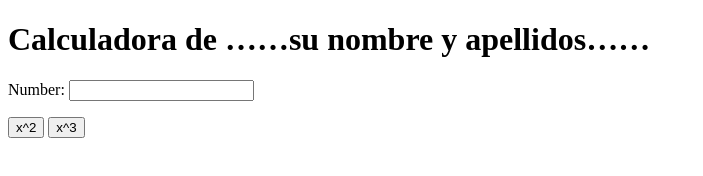
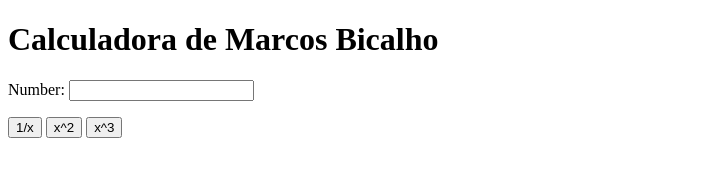
Before and after one commit to MarcosBicalho/my_calculator_2, a plain HTML site: page index.html in a window 1280 px wide. Shown: the whole page, without its empty margins (0-703 px from the left). Drawn offline with Linux system fonts and the light colour scheme.

Commit message:
1/x button

```diff
--- a/index.html
+++ b/index.html
@@ -5,10 +5,11 @@
 		<meta charset="utf-8">
 	</head>
 	<body>
-		<h1>Calculadora de ……su nombre y apellidos……</h1>
+		<h1>Calculadora de Marcos Bicalho</h1>
 		Number:
 		<input type="text" id="n1">
 		<p>
+			<button onclick="inverse()"> 1/x </button>
 			<button onclick="square()"> x^2 </button>
 			<button onclick="cube()"> x^3 </button>
 		</p>
@@ -21,6 +22,10 @@
 				var num = document.getElementById("n1");
 				num.value = Math.pow(num.value, 2);
 			}
+			function inverse() {
+				var num = document.getElementById("n1");
+				num.value = 1/num.value;
+			}
 		</script>
 	</body>
 </html>
```
